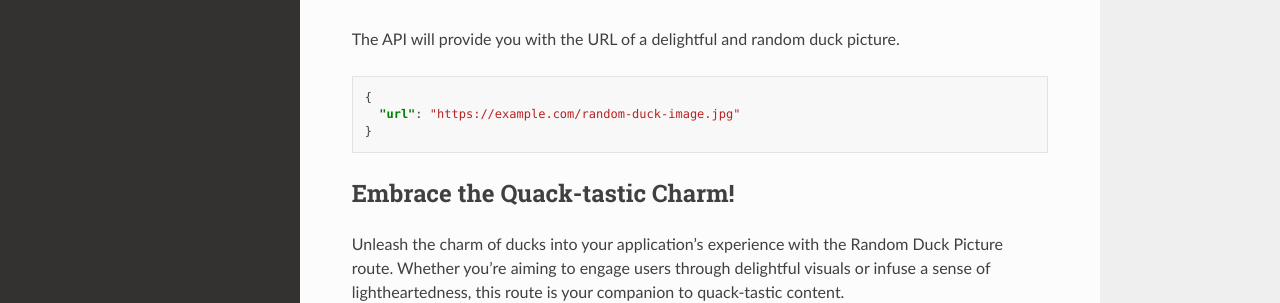
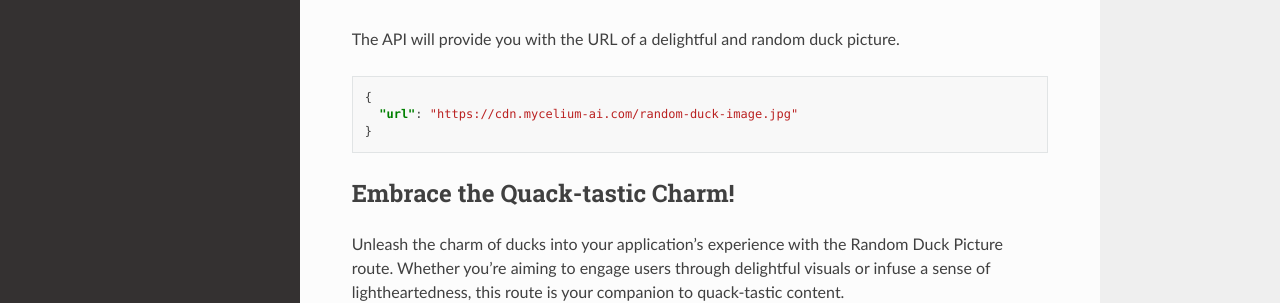
Before and after one commit to growtoups/m-a-dcs, a Sphinx documentation site: the page built from docs/source/picture.rst, in a window 1280 px wide and 900 px high, scrolled down 520 px. Shown: the part 406-709 px from the top of the window. Built offline with Sphinx 7.4.7 and the Read the Docs theme 2.0.0, drawn with Linux system fonts in a browser that asks for light colours; some of the changed lines change nothing that is shown.

Commit message:
Update picture.rst

```diff
--- a/docs/source/picture.rst
+++ b/docs/source/picture.rst
@@ -43,7 +43,7 @@ The API will provide you with the URL of a delightful and random duck picture.
 .. code-block:: json
 
    {
-     "url": "https://example.com/random-duck-image.jpg"
+     "url": "https://cdn.mycelium-ai.com/random-duck-image.jpg"
    }
 
 Embrace the Quack-tastic Charm!
```
